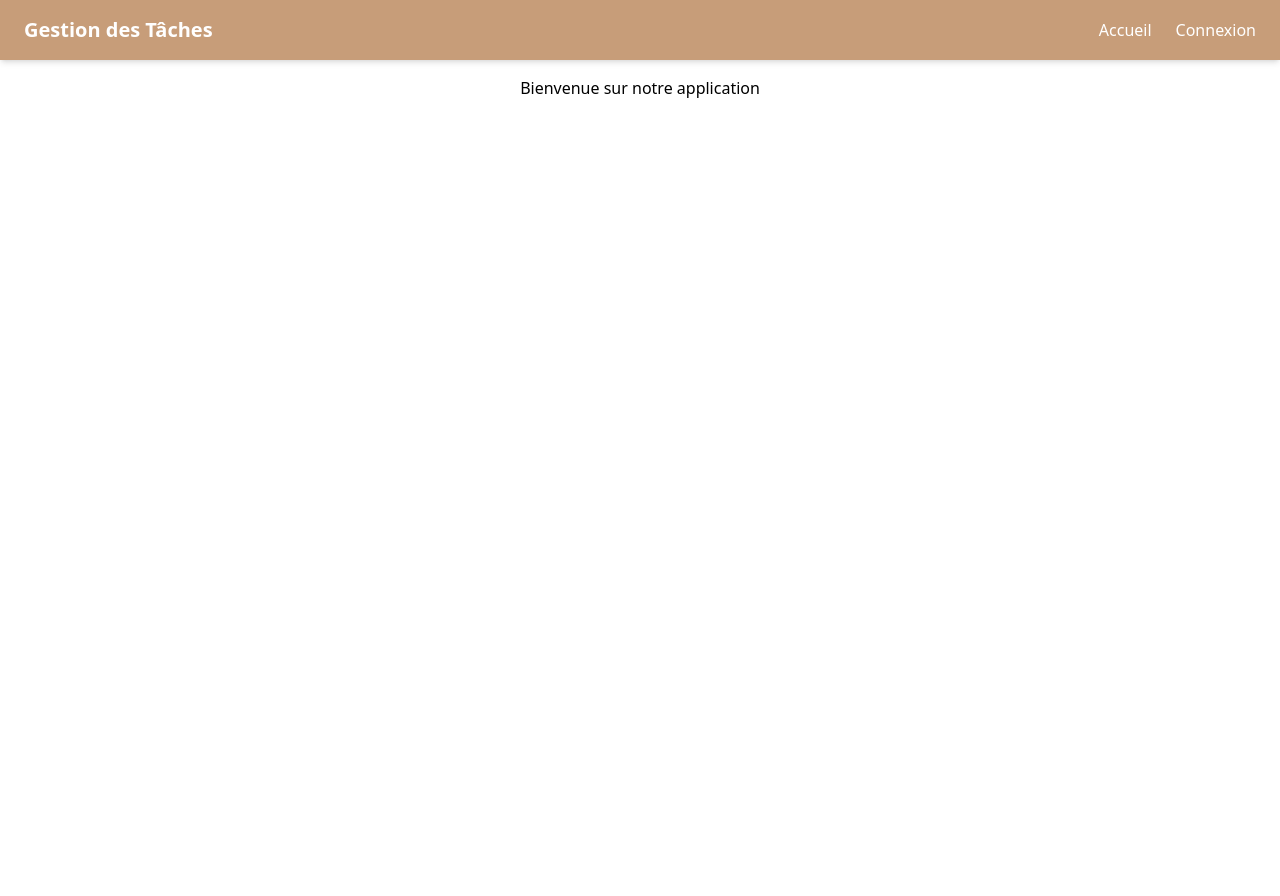
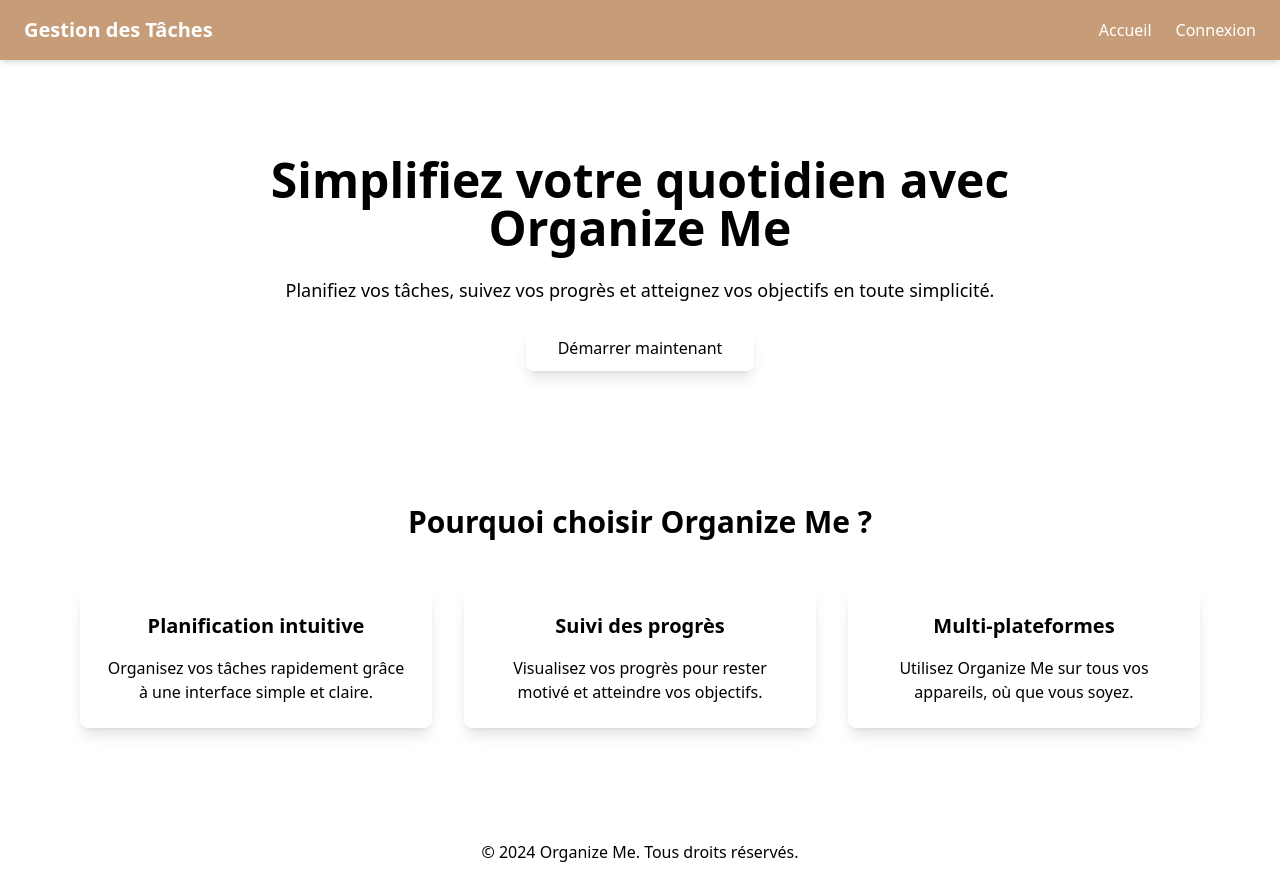
Before and after one commit to Enzo91080/organize-me, a React (Vite) app in the folder organize-me-front/: page / in a window 1280 px wide. Before the commit the page ends 800 px from the top, so only its background shows below. Built offline with nearby package versions, Linux system fonts and the light colour scheme; no server answers.

Commit message:
update home interface

```diff
--- a/organize-me-front/src/Auth/Login.jsx
+++ b/organize-me-front/src/Auth/Login.jsx
@@ -13,7 +13,7 @@ export default function Login() {
     try {
       console.log("Tentative de connexion...");
       await login({ email, password });
-      navigate(ROUTES.HOME);
+      navigate(ROUTES.TASKS);
     } catch (err) {
       console.error("Erreur de connexion :", err.message);
     }
--- a/organize-me-front/src/Common/layouts/MainLayout.jsx
+++ b/organize-me-front/src/Common/layouts/MainLayout.jsx
@@ -126,8 +126,10 @@ export default function MainLayout() {
       </main>
 
       {/* Footer */}
-      <footer className="bg-gray-800 text-white p-4 text-center">
-        © 2024 Gestion des Tâches
+      <footer className="bg-gray-800 py-8">
+        <div className="max-w-7xl mx-auto px-4 text-center">
+          <p>&copy; 2024 Organize Me. Tous droits réservés.</p>
+        </div>
       </footer>
     </div>
   );
--- a/organize-me-front/src/Home/Home.jsx
+++ b/organize-me-front/src/Home/Home.jsx
@@ -1,9 +1,57 @@
 import { Link } from "react-router-dom";
 
-export default function Home() {
+export default function LandingPage() {
   return (
-    <div className="text-center">
-      <h1>Bienvenue sur notre application</h1>
+    <div className="bg-gradient-to-b from-blue-100 to-white">
+      {/* Hero Section */}
+      <section className="text-center py-20 px-4">
+        <div className="max-w-4xl mx-auto">
+          <h1 className="text-5xl font-bold text-gray-800 mb-6">
+            Simplifiez votre quotidien avec Organize Me
+          </h1>
+          <p className="text-lg text-gray-600 mb-8">
+            Planifiez vos tâches, suivez vos progrès et atteignez vos objectifs en toute simplicité.
+          </p>
+          <Link
+            to="/tasks"
+            className="px-8 py-3 bg-blue-500 text-black rounded-lg shadow-lg hover:bg-blue-600 transition"
+          >
+            Démarrer maintenant
+          </Link>
+        </div>
+      </section>
+
+      {/* Features Section */}
+      <section className="py-16 bg-gray-100">
+        <div className="max-w-6xl mx-auto px-4">
+          <h2 className="text-3xl font-bold text-gray-800 text-center mb-12">
+            Pourquoi choisir Organize Me ?
+          </h2>
+          <div className="grid grid-cols-1 md:grid-cols-3 gap-8">
+            {/* Feature 1 */}
+            <div className="p-6 rounded-lg shadow-lg text-center">
+              <h3 className="text-xl font-bold text-blue-600 mb-4">Planification intuitive</h3>
+              <p className="text-gray-600">
+                Organisez vos tâches rapidement grâce à une interface simple et claire.
+              </p>
+            </div>
+            {/* Feature 2 */}
+            <div className="p-6 rounded-lg shadow-lg text-center">
+              <h3 className="text-xl font-bold text-blue-600 mb-4">Suivi des progrès</h3>
+              <p className="text-gray-600">
+                Visualisez vos progrès pour rester motivé et atteindre vos objectifs.
+              </p>
+            </div>
+            {/* Feature 3 */}
+            <div className="p-6 rounded-lg shadow-lg text-center">
+              <h3 className="text-xl font-bold text-blue-600 mb-4">Multi-plateformes</h3>
+              <p className="text-gray-600">
+                Utilisez Organize Me sur tous vos appareils, où que vous soyez.
+              </p>
+            </div>
+          </div>
+        </div>
+      </section>
     </div>
   );
 }
```
